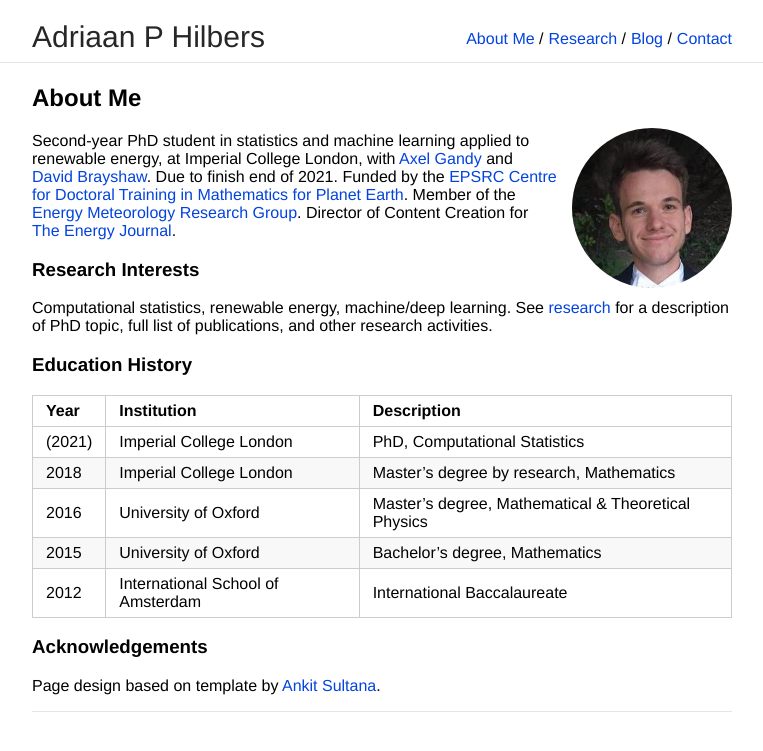
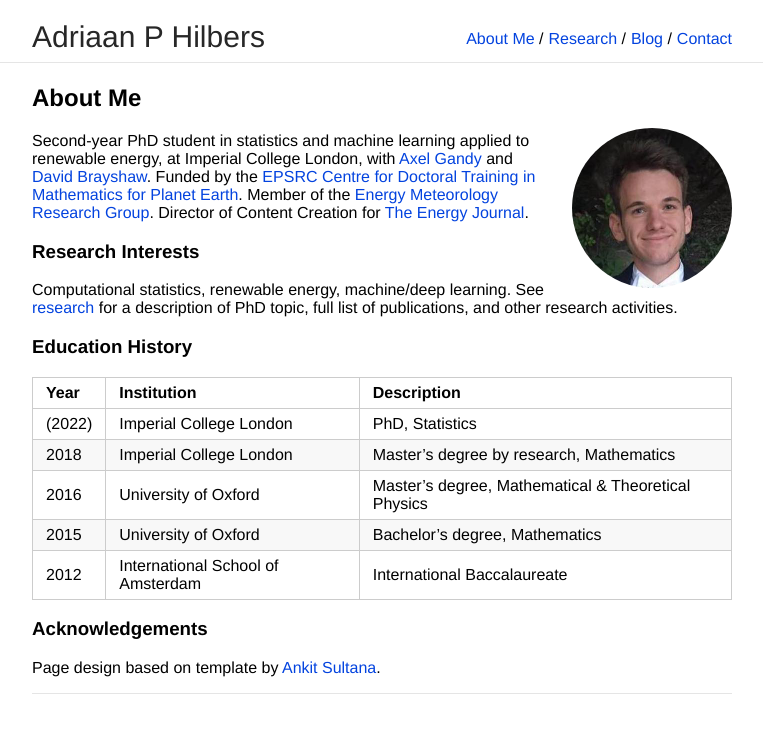
Before and after one commit to ahilbers/ahilbers.github.io, a Jekyll site: the page built from index.md, in a window 1280 px wide. Shown: the top 751 px of the page, without its empty margins (258-1021 px from the left). Built offline with Jekyll 4.4.1, drawn with Linux system fonts in a browser that asks for light colours; our own code applies the rules of GitHub Pages for plain Markdown files.

Commit message:
update homepage

```diff
--- a/index.md
+++ b/index.md
@@ -7,7 +7,7 @@ layout: default
 
 <img class="profile-picture" src="images/adriaan.jpg">
 
-Second-year PhD student in statistics and machine learning applied to renewable energy, at Imperial College London, with [Axel Gandy](http://wwwf.imperial.ac.uk/~agandy/) and [David Brayshaw](https://research.reading.ac.uk/meteorology/people/david-brayshaw/). Due to finish end of 2021. Funded by the [EPSRC Centre for Doctoral Training in Mathematics for Planet Earth](https://www.mpecdt.org). Member of the [Energy Meteorology Research Group](https://research.reading.ac.uk/met-energy/). Director of Content Creation for [The Energy Journal](http://energyjournal.co.uk).
+Second-year PhD student in statistics and machine learning applied to renewable energy, at Imperial College London, with [Axel Gandy](http://wwwf.imperial.ac.uk/~agandy/) and [David Brayshaw](https://research.reading.ac.uk/meteorology/people/david-brayshaw/). Funded by the [EPSRC Centre for Doctoral Training in Mathematics for Planet Earth](https://www.mpecdt.org). Member of the [Energy Meteorology Research Group](https://research.reading.ac.uk/met-energy/). Director of Content Creation for [The Energy Journal](http://energyjournal.co.uk).
 
 
 ###  Research Interests
@@ -21,7 +21,7 @@ Computational statistics, renewable energy, machine/deep learning. See [research
 
 Year | Institution | Description
 ----- | ------- | ------------------
-(2021) | Imperial College London | PhD, Computational Statistics
+(2022) | Imperial College London | PhD, Statistics
 2018 | Imperial College London | Master's degree by research, Mathematics
 2016 | University of Oxford | Master's degree, Mathematical & Theoretical Physics
 2015 | University of Oxford | Bachelor's degree, Mathematics
```
